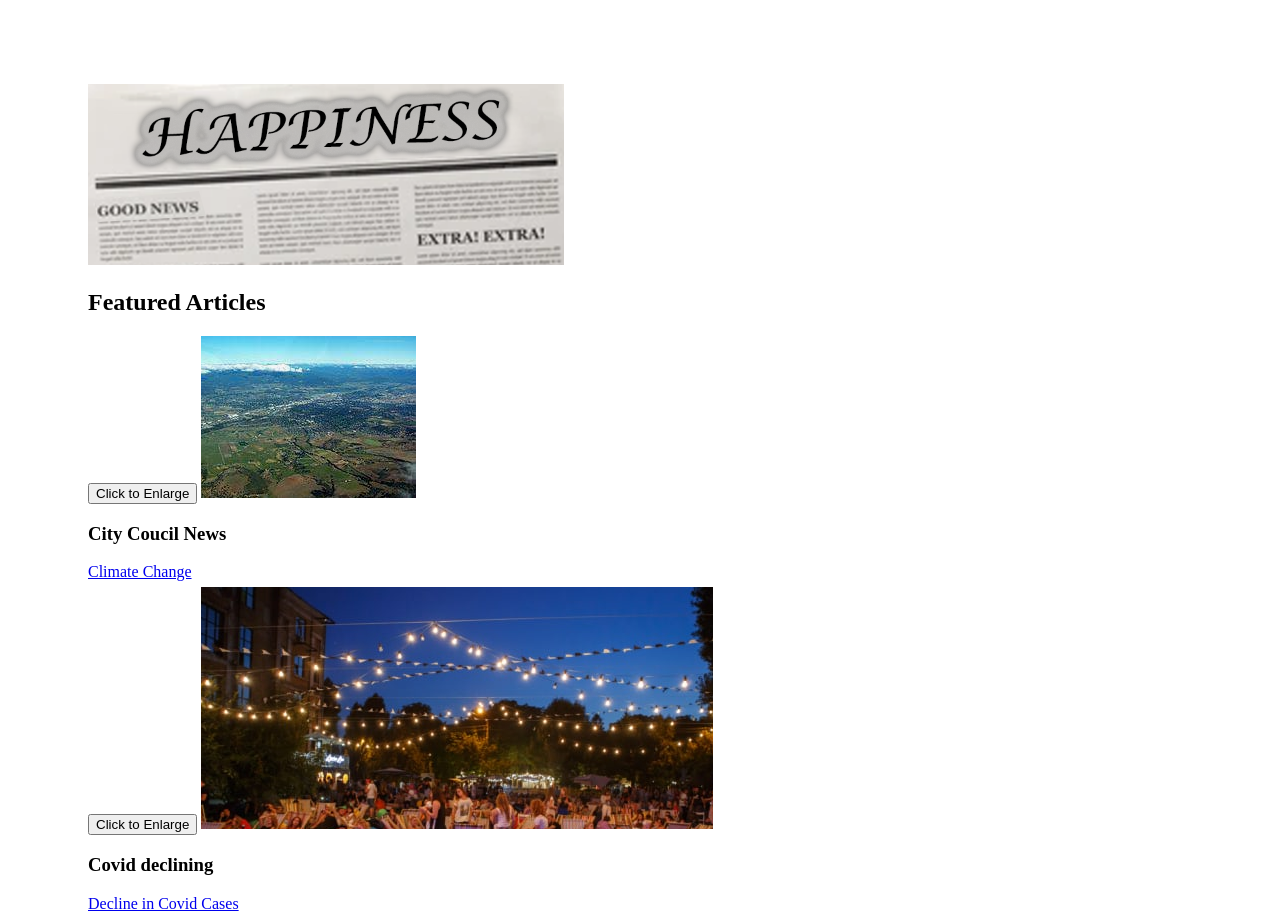
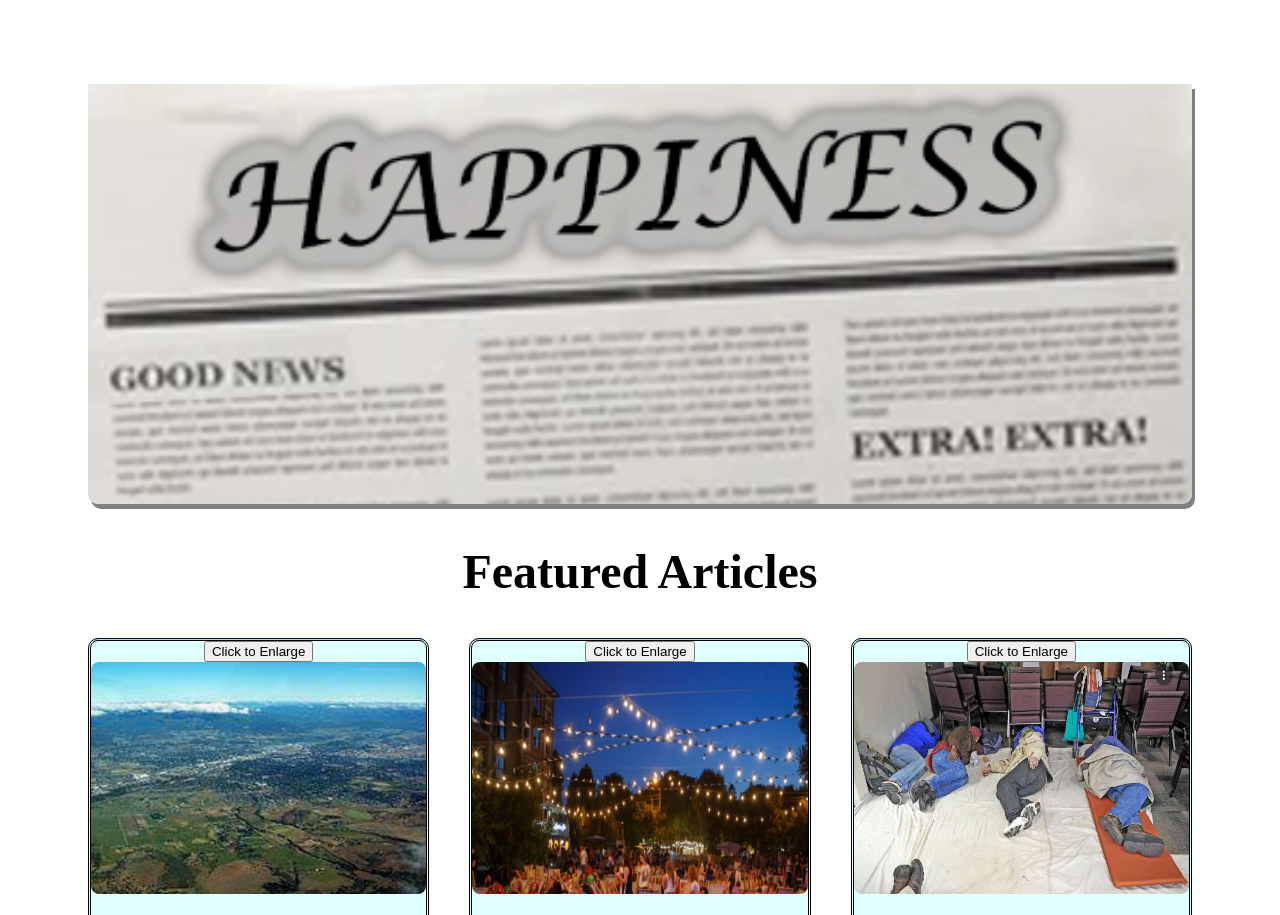
Before and after one commit to JetPlaneJay/MedfordNews1, a plain HTML site: page index.html in a window 1280 px wide. Shown: the part 808-1723 px from the top of the page. Drawn offline with Linux system fonts and the light colour scheme.

Commit message:
Update main.css

```diff
--- a/main.css
+++ b/main.css
@@ -1,39 +1,82 @@
-.headerImage{
+.newspaperImage {
+    display: block;
+    margin-left: auto;
+    margin-right: auto;
+    margin-top: 1em;
     width: 100%;
-    max-height: 50em;
+    height:30%;
+
+    border-bottom-left-radius: 10px;
+    border-bottom-right-radius: 10px;
+    box-shadow: gray 3px 5px;
 }
 
-footer{
+.newspaperList{
+    margin-top: 0%;
+}
+
+.featuredArticles{
+    text-align: center;
+    font-size: xx-large;
+}
+
+.articleList{
     width: 100%;
-    height: 5em;
+    text-align: center;
+    display: grid;
+    grid-template-columns: minmax(1.2rem, 2fr) minmax(1.2rem, 2fr) minmax(1.2rem, 2fr) ;
+    gap:.5rem;
+}
 
-    text-align: center;
-    background-color: purple;
+@media  (min-width: 900px) {
+    .articleList{
+    gap:2.5rem;
+    }
+}
+
+.article{
+    border-style: double;
+    background: linear-gradient(#e0ffff 75%, #9bddff);
+
+height: 105%;
+border-radius: 10px;
+
 
 }
 
-.copyright {
-    padding-top: 2em;
-}
-/* .footerListItems {
-list-style: none;
-display: inline-flex;
+.articleText {
+font-size: 5vw;
+
 }
 
-.footerListItem {
-    margin: 1em;
+.articleImage {
+    width:100%;
+    max-height: 15rem;
+ height: 30%;
+ border-radius: 8px;
 
 }
-.footer-link {
-    font-size: 2.5vh;
-} */
-
-main {
-    margin: 2em;
+a{
+    text-align: center;
+    font-size: 5vw;
+    color:black;
 }
 
-@media (min-width:900px) {
-    main{
-        margin: 5em;
-    }
+.imageAndMapSection {
+    text-align: center;
+    justify-content: center;
+    margin: auto;
 }
+
+.plaza {
+    display: block;
+    margin-left: auto;
+    margin-right: auto;
+    margin-top: 1em;
+    margin-bottom: 2em;
+    border-radius: 10px;
+
+    width: 100%;
+
+
+}
```
